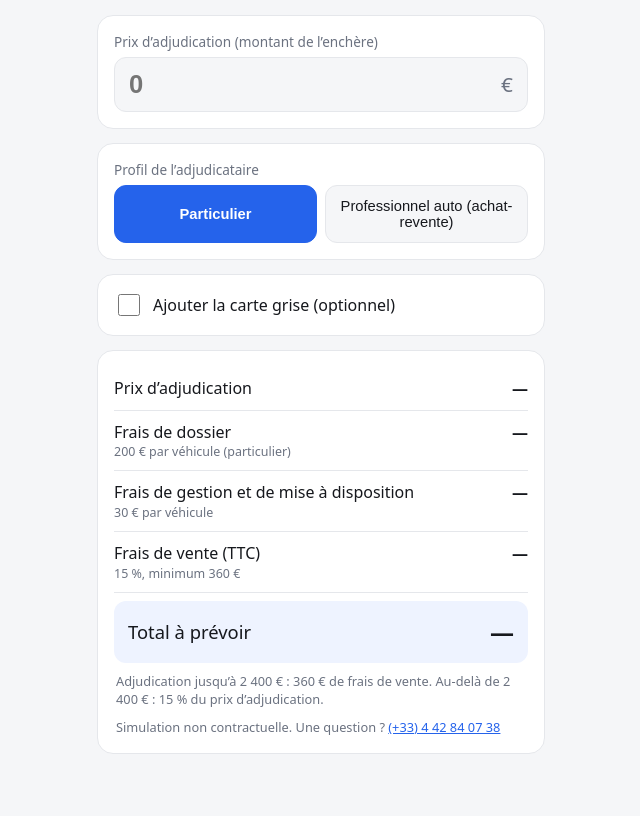
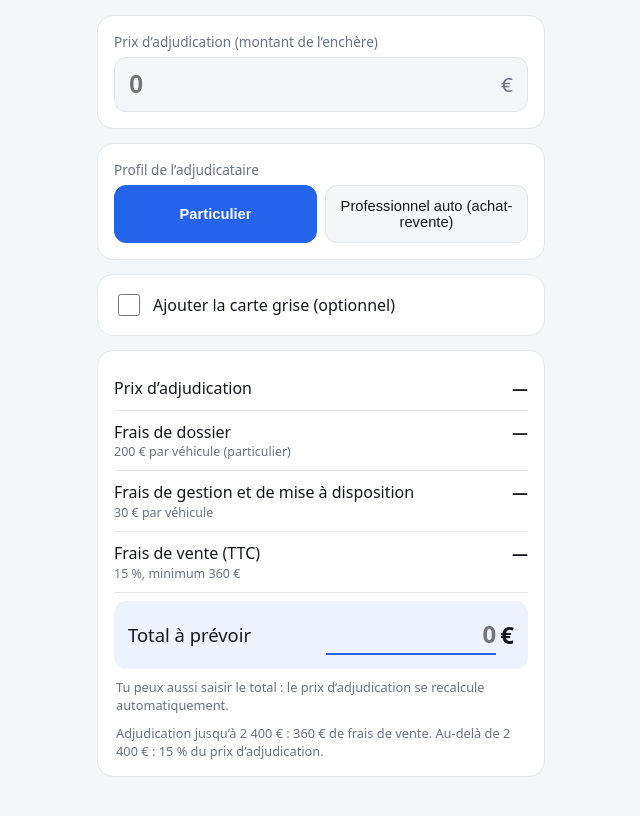
Before and after one commit to Smaylis13/Ench-res, a plain HTML site: page index.html in a window 1280 px wide. Shown: the part 106-922 px from the top of the page, without its empty margins (319-959 px from the left). Drawn offline with Linux system fonts and the light colour scheme.

Commit message:
Enhance total display and input functionality

```diff
--- a/index.html
+++ b/index.html
@@ -32,8 +32,10 @@ label{display:block;font-size:.85rem;color:var(--muted);margin-bottom:6px}
 .row{display:flex;justify-content:space-between;gap:12px;padding:10px 0;border-bottom:1px solid var(--line)}
 .row small{display:block;color:var(--muted);font-size:.78rem}
 .row b{white-space:nowrap}
-.total{background:var(--total);border-radius:12px;padding:14px;display:flex;justify-content:space-between;align-items:center;font-size:1.15rem;margin-top:8px}
-.total b{font-size:1.5rem}
+.total{background:var(--total);border-radius:12px;padding:14px;display:flex;justify-content:space-between;align-items:center;gap:10px;font-size:1.15rem;margin-top:8px}
+.tw{display:flex;align-items:center;gap:4px;flex:1;justify-content:flex-end}
+.tw input{width:100%;max-width:170px;min-width:0;border:0;border-bottom:2px solid var(--accent);background:transparent;color:var(--text);font:inherit;font-size:1.5rem;font-weight:700;text-align:right;outline:none;padding:2px 0}
+.tw b{font-size:1.5rem}
 .hint{color:var(--muted);font-size:.8rem;margin:10px 2px 0}
 .hint a{color:var(--accent)}
 </style>
@@ -79,18 +81,20 @@ label{display:block;font-size:.85rem;color:var(--muted);margin-bottom:6px}
 <div class="row"><div>Frais de gestion et de mise à disposition<small>30 € par véhicule</small></div><b id="r-gestion">—</b></div>
 <div class="row"><div>Frais de vente (TTC)<small id="s-vente">15 %, minimum 360 €</small></div><b id="r-vente">—</b></div>
 <div class="row" id="row-cg" hidden><div>Carte grise<small id="s-cg"></small></div><b id="r-cg">—</b></div>
-<div class="total"><span>Total à prévoir</span><b id="r-total">—</b></div>
+<div class="total"><span>Total à prévoir</span><div class="tw"><input id="total" type="text" inputmode="decimal" placeholder="0" autocomplete="off" aria-label="Total à prévoir"><b>€</b></div></div>
+<p class="hint">Tu peux aussi saisir le total : le prix d’adjudication se recalcule automatiquement.</p>
 <p class="hint">Adjudication jusqu’à 2 400 € : 360 € de frais de vente. Au-delà de 2 400 € : 15 % du prix d’adjudication.</p>
 <p class="hint" id="h-cg" hidden>Carte grise : estimation pour un véhicule d’occasion, hors malus CO₂ et taxe parafiscale. Tarifs du cheval fiscal 2026. Véhicule de 10 ans ou plus : taxe régionale divisée par deux.</p>
-<p class="hint">Simulation non contractuelle. Une question ? <a href="tel:+33442840738">(+33) 4 42 84 07 38</a></p>
 </div>
 </main>
 
 <script>
 (function(){
 var $=function(id){return document.getElementById(id)};
-var type="part", age="new";
+var type="part", age="new", mode="prix";
 var eur=function(n){return n.toLocaleString("fr-FR",{style:"currency",currency:"EUR"})};
+var num=function(v){return parseFloat(String(v).replace(/\s/g,"").replace(",","."))||0};
+var fmt=function(n,min){return n.toLocaleString("fr-FR",{minimumFractionDigits:min,maximumFractionDigits:2,useGrouping:false})};
 
 var R=[
 ["Auvergne-Rhône-Alpes",43,"01 Ain|03 Allier|07 Ardèche|15 Cantal|26 Drôme|38 Isère|42 Loire|43 Haute-Loire|63 Puy-de-Dôme|69 Rhône|73 Savoie|74 Haute-Savoie"],
@@ -128,7 +132,6 @@ D.forEach(function(d){
 sel.value="13";
 
 function render(){
-  var p=parseFloat(String($("prix").value).replace(/\s/g,"").replace(",","."))||0;
   var dossier=type==="part"?200:150;
   var gestion=30;
   $("s-dossier").textContent=dossier+" € par véhicule ("+(type==="part"?"particulier":"professionnel de l’automobile")+")";
@@ -156,8 +159,20 @@ function render(){
     }
   }
 
+  var K=dossier+gestion+cg, p;
+  if(mode==="total"){
+    var t=num($("total").value);
+    var q=t-K-360;
+    p=q<=2400?q:(t-K)/1.15;
+    p=Math.round(p*100)/100;
+    $("prix").value=p>0?fmt(p,0):"";
+  }else{
+    p=num($("prix").value);
+  }
+
   if(p<=0){
-    ["prix","dossier","gestion","vente","total"].forEach(function(k){$("r-"+k).textContent="—"});
+    ["prix","dossier","gestion","vente"].forEach(function(k){$("r-"+k).textContent="—"});
+    if(mode==="prix") $("total").value="";
     return;
   }
   var vente=Math.max(360,p*0.15);
@@ -166,7 +181,7 @@ function render(){
   $("r-dossier").textContent=eur(dossier);
   $("r-gestion").textContent=eur(gestion);
   $("r-vente").textContent=eur(vente);
-  $("r-total").textContent=eur(p+dossier+gestion+vente+cg);
+  if(mode==="prix") $("total").value=fmt(p+K+vente,2);
 }
 function setType(t){
   type=t;
@@ -180,7 +195,8 @@ function setAge(a){
   $("b-old").setAttribute("aria-pressed",a==="old");
   render();
 }
-$("prix").addEventListener("input",render);
+$("prix").addEventListener("input",function(){mode="prix";render()});
+$("total").addEventListener("input",function(){mode="total";render()});
 $("cv").addEventListener("input",render);
 $("cg-on").addEventListener("change",render);
 sel.addEventListener("change",render);
```
